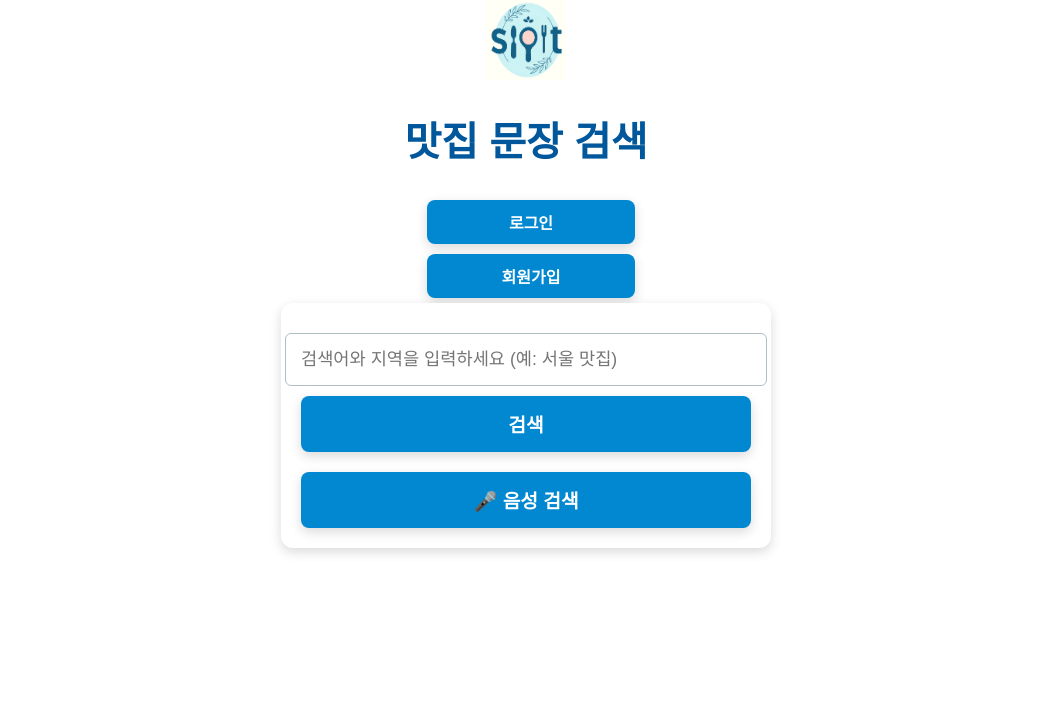
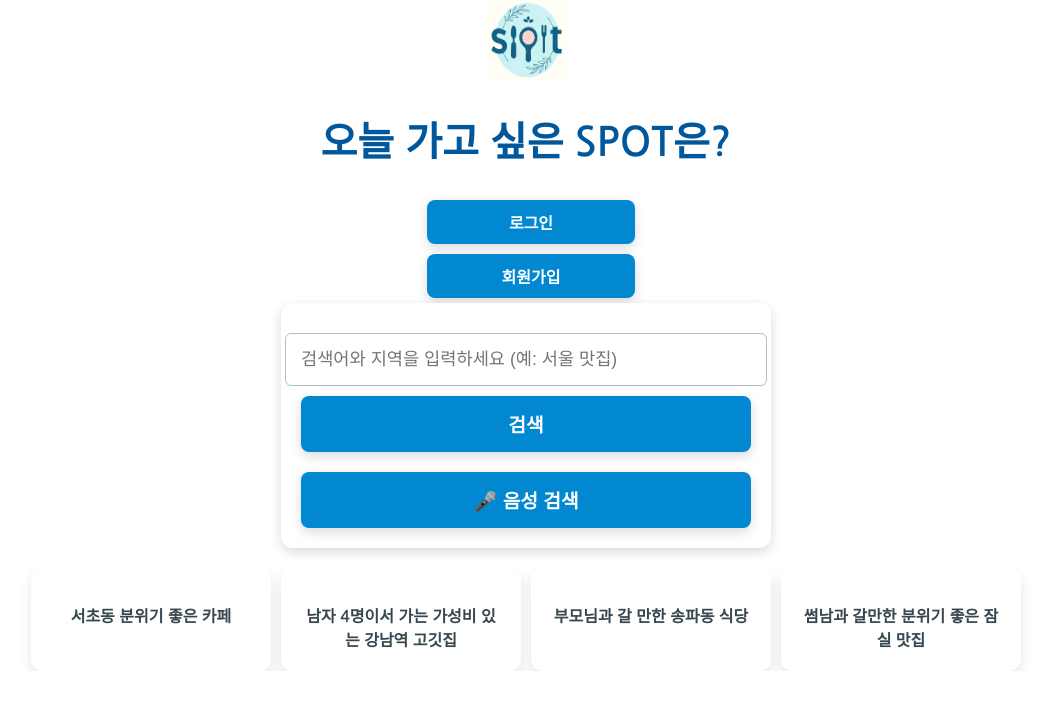
Before and after one commit to doram419/SPOT, a FastAPI app: page / in a window 1280 px wide. Shown: the top 710 px of the page, without its empty margins (114-1165 px from the left). Run offline with FastAPI, Linux system fonts and the light colour scheme.

Commit message:
날아간부분 복구
복구

```diff
--- a/app/database.py
+++ b/app/database.py
@@ -4,7 +4,7 @@
 import os
 
 # MySQL 연결 설정
-DATABASE_URL = os.getenv("DATABASE_URL", "mysql+pymysql://root:himedia@localhost/spot")
+DATABASE_URL = os.getenv("DATABASE_URL", "mysql+pymysql://root:0000@localhost/spot")
 
 engine = create_engine(DATABASE_URL)
 SessionLocal = sessionmaker(autocommit=False, autoflush=False, bind=engine)
--- a/app/static/styles.css
+++ b/app/static/styles.css
@@ -62,6 +62,47 @@ button {
 button:hover {
     background-color: #0277bd;
     box-shadow: 0 6px 14px rgba(0, 0, 0, 0.2);
+}
+
+/* 추천 문장 카드 스타일 */
+#cardContainer {
+    display: flex;
+    flex-direction: row;
+    justify-content: space-between;
+    flex-wrap: nowrap;
+    gap: 10px;
+    margin-top: 20px;
+    max-width: 100%;
+    padding: 0 15px; /* 좌우 여백 추가 */
+    overflow-x: auto;
+}
+
+#cardContainer .card {
+    background-color: #ffffff;
+    padding: 20px;
+    border-radius: 12px;
+    box-shadow: 0 6px 14px rgba(0, 0, 0, 0.1);
+    text-align: center;
+    width: 200px;
+    transition: transform 0.3s ease, box-shadow 0.3s ease;
+}
+
+#cardContainer .card:hover {
+    transform: translateY(-5px);
+    box-shadow: 0 8px 20px rgba(0, 0, 0, 0.2);
+}
+
+#cardContainer .icon {
+    font-size: 2.0rem;
+    margin-bottom: 15px;
+    color: #37474f; /* 아이콘 색상 추가 */
+}
+
+#cardContainer .card p {
+    color: #37474f;
+    font-size: 1.0rem;
+    font-weight: bold;
+    margin: 0;
 }
 
 #results {
--- a/app/templates/index.html
+++ b/app/templates/index.html
@@ -3,13 +3,13 @@
 <head>
     <meta charset="UTF-8">
     <meta name="viewport" content="width=device-width, initial-scale=1.0">
-    <title>맛집 문장 검색</title>
+    <title>SPOT</title>
     <link rel="stylesheet" href="/static/styles.css">
     <link rel="icon" href="/static/favicon.ico">
 </head>
 <body>
     <img src="/static/logo.png" alt="사이트 로고" width="80" height="80">
-    <h1>맛집 문장 검색</h1>
+    <h1>오늘 가고 싶은 SPOT은?</h1>
 
     <!-- 로그인 상태 표시 및 로그아웃 -->
     <div id="loggedInStatus" style="display: none;">
@@ -45,6 +45,26 @@
         <button type="button" id="voiceSearchButton">🎤 음성 검색</button> <!-- 음성 검색 버튼 -->
     </form>
 
+     <!-- 추천 문장 카드 -->
+     <div id="cardContainer">
+        <div class="card" onclick="autoSearch('서초동 분위기 좋은 카페')">
+            <div class="icon"></div>
+            <p>서초동 분위기 좋은 카페</p>
+        </div>
+        <div class="card" onclick="autoSearch('남자 4명이서 가는 가성비 있는 강남역 고깃집')">
+            <div class="icon"></div>
+            <p>남자 4명이서 가는 가성비 있는 강남역 고깃집</p>
+        </div>
+        <div class="card" onclick="autoSearch('부모님과 갈 만한 송파동 식당')">
+            <div class="icon"></div>
+            <p>부모님과 갈 만한 송파동 식당</p>
+        </div>
+        <div class="card" onclick="autoSearch('썸남과 갈만한 분위기 좋은 잠실 맛집')">
+            <div class="icon"></div>
+            <p>썸남과 갈만한 분위기 좋은 잠실 맛집</p>
+        </div>
+    </div>
+
     <div id="results">
         <!-- 검색 결과 영역 -->
         {% if search_results is defined and search_results %}
```
